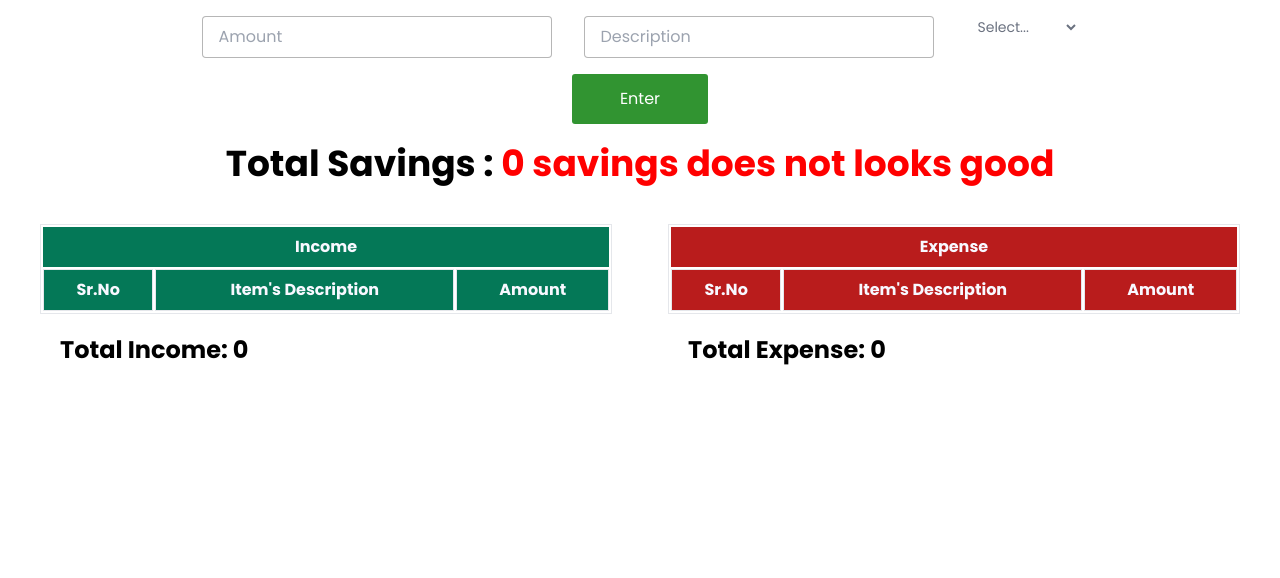
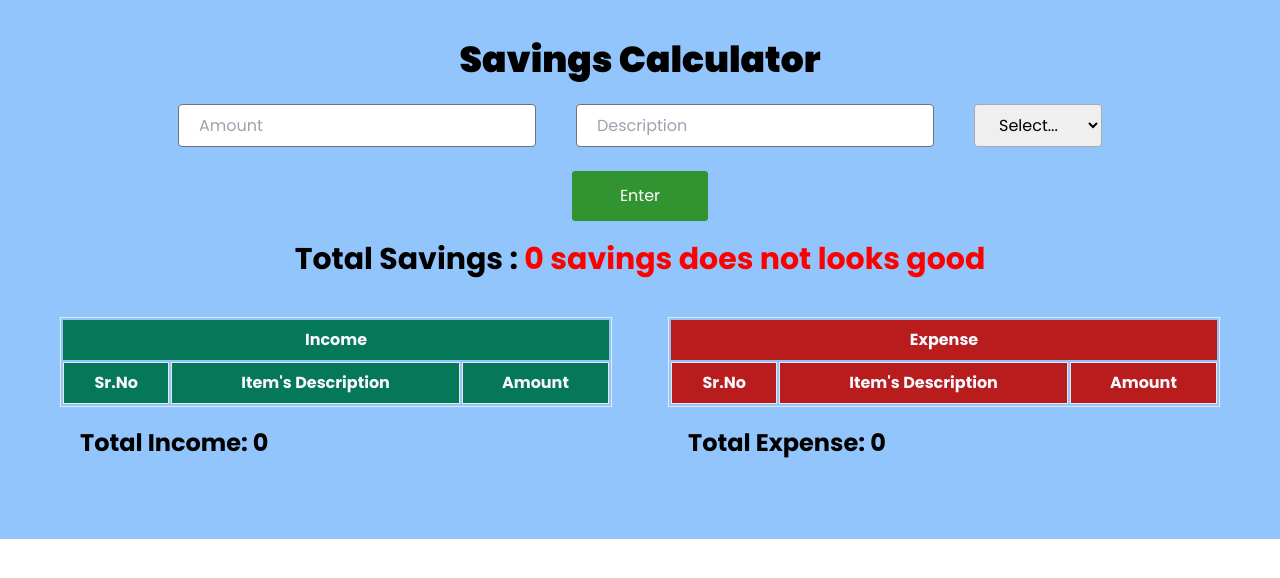
Before and after one commit to sainesh25/savings_calculator, a React (Create React App) app: page / in a window 1280 px wide. Shown: the top 578 px of the page. Built offline with nearby package versions, Linux system fonts and the light colour scheme; the HTML template or start-up script is replaced by a standard one.

Commit message:
using more tailwind css classes

```diff
--- a/src/App.js
+++ b/src/App.js
@@ -74,8 +74,9 @@ function App() {
 
 
     return (
-        <div className="App">
-            <div className='all-inputs flex justify-center'>
+        <div className="App p-5 bg-blue-300	">
+            <h1 className='text-4xl font-black  text-center mt-5'>Savings Calculator</h1>
+            <div className='all-inputs flex justify-center my-5'>
 
                 <Input name='amount' type='number' placeholder='Amount' val={state.amount} changeFunction={handleInputChange} />
                 <Input name='description' type='text' placeholder='Description' val={state.description} changeFunction={handleInputChange} />
--- a/src/components/Dropdown/Dropdown.jsx
+++ b/src/components/Dropdown/Dropdown.jsx
@@ -6,7 +6,7 @@ function Dropdown(props){
     // console.log(props.name);
     return (
         <>
-            <select className="h-full rounded-md border-0 bg-transparent py-0 pl-2 pr-7 text-gray-500 focus:ring-2 focus:ring-inset focus:ring-indigo-600 sm:text-sm" name={props.name} onChange={(e) => {
+            <select className="rounded border border-slate-700 px-5 mx-5 m-1" name={props.name} onChange={(e) => {
                 props.changeFunction(e)
             }}>
                 <option  value={0} selected disabled>Select...</option>
--- a/src/components/Input/Input.css
+++ b/src/components/Input/Input.css
@@ -1,7 +1,7 @@
-input{
+/* input{
     padding: .5rem 1rem;
     border: 1px solid rgba(0, 0, 0, 0.288);
     border-radius: 4px;
     margin: 1rem;
 
-}
+} */
--- a/src/components/Input/Input.jsx
+++ b/src/components/Input/Input.jsx
@@ -3,7 +3,7 @@ import './Input.css';
 function Input(props){
     return (
         <>
-            <input name={props.name} onChange={(e) => {
+            <input className='rounded border border-gray-500 px-5 mx-5 m-1 focus: outline-2 focus:shadow-lg focus:shadow-gray-800' name={props.name} onChange={(e) => {
                 props.changeFunction(e)
             }} type={props.type} placeholder={props.placeholder}/>
         </>
--- a/src/components/TotalSavingHeading/TotalSavingHeading.jsx
+++ b/src/components/TotalSavingHeading/TotalSavingHeading.jsx
@@ -6,7 +6,7 @@ function TotalSavingHeading(props){
 
     return (
         <>
-            <h1 className="text-4xl font-bold text-center  mt-5">Total Savings : <span style={{color:
+            <h1 className="text-3xl font-bold text-center  mt-5">Total Savings : <span style={{color:
                 props.saving < 2000 ? 'red' : 'green'
             }}> {props.saving} {props.val}</span></h1>
         </>
```
